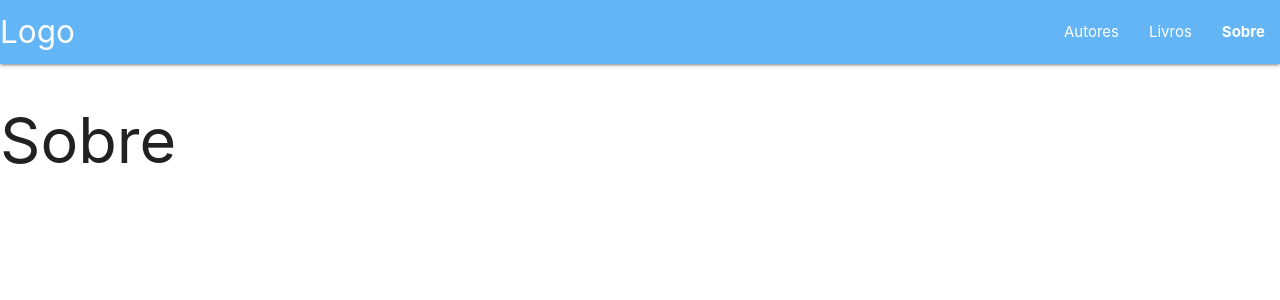
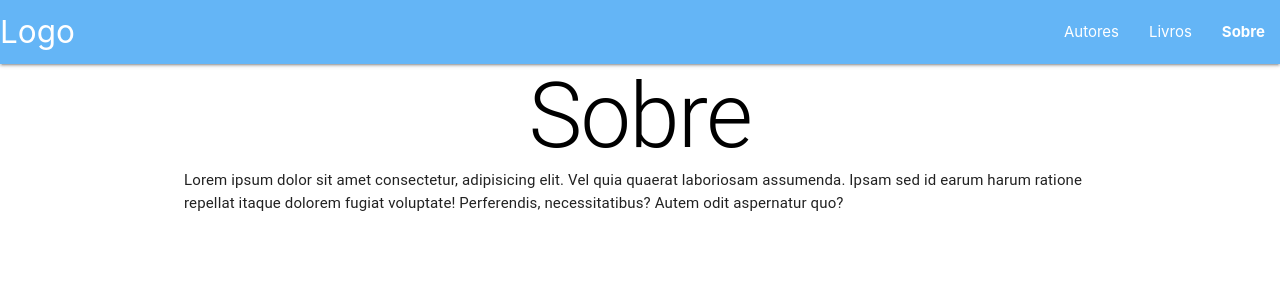
Before and after one commit to VLRTroll/Alura-React, a React (Create React App) app: page /sobre in a window 1280 px wide. Shown: the top 300 px of the page. Built offline with nearby package versions, Linux system fonts and the light colour scheme.

Commit message:
Conteudo e estilização adicionados à página Sobre

```diff
--- a/src/pages/Sobre/Sobre.js
+++ b/src/pages/Sobre/Sobre.js
@@ -1,13 +1,34 @@
-import React from 'react';
-import Header from '../../components/Header';
-
-// import { Container } from './styles';
+import React from "react";
+import Header from "../../components/Header";
+import { Typography, Container } from "@material-ui/core";
+import { makeStyles } from "@material-ui/core/styles";
 
 export default function Sobre() {
-	return (
-		<>
-			<Header />
-			<h1>Sobre</h1>
-		</>
-	);
+  const styles = useStyles();
+
+  return (
+    <>
+      <Header />
+
+      <Container maxWidth="md">
+        <Typography component="h2" variant="h1" className={styles.title}>
+          Sobre
+        </Typography>
+
+        <Typography component="p" variant="body1">
+          Lorem ipsum dolor sit amet consectetur, adipisicing elit. Vel quia
+          quaerat laboriosam assumenda. Ipsam sed id earum harum ratione
+          repellat itaque dolorem fugiat voluptate! Perferendis, necessitatibus?
+          Autem odit aspernatur quo?
+        </Typography>
+      </Container>
+    </>
+  );
 }
+
+const useStyles = makeStyles({
+  title: {
+    textAlign: "center",
+    color: "black"
+  }
+});
```
